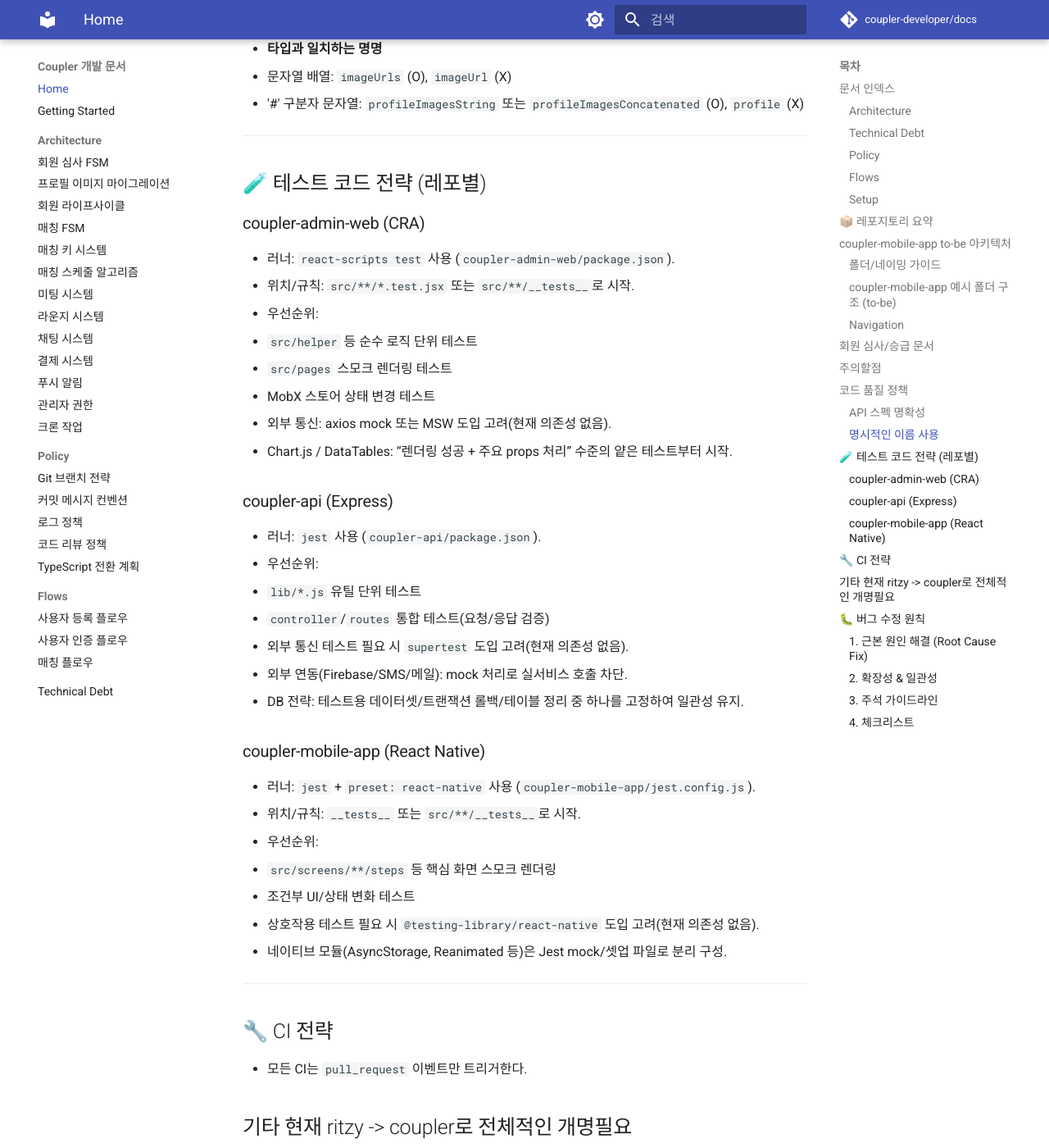
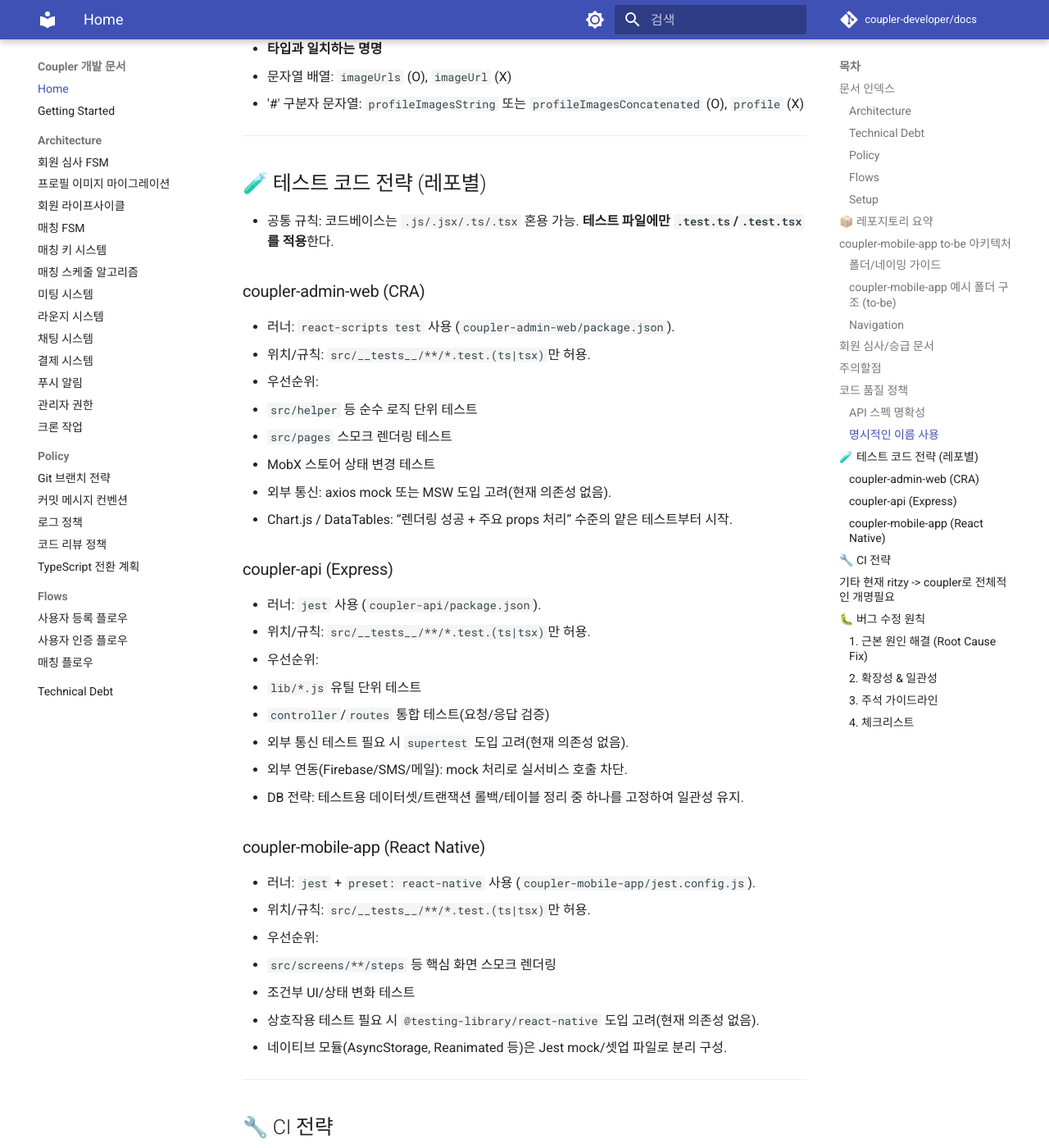
Before and after one commit to coupler-developer/docs, an MkDocs documentation site: the page built from content/AGENTS.md, in a window 1280 px wide and 1400 px high, scrolled down 4157 px. Shown: the whole window at 82% size. Built offline with MkDocs 1.6.1 and Material for MkDocs 9.7.7, drawn with Linux system fonts in a browser that asks for light colours; comment, search, counter and statistics services are not loaded.

Commit message:
docs: 테스트 규칙 추가
Signed-off-by: zmrdltl <meenseek5929@naver.com>

```diff
--- a/content/AGENTS.md
+++ b/content/AGENTS.md
@@ -138,10 +138,12 @@ src/
 
 ## 🧪 테스트 코드 전략 (레포별)
 
+- 공통 규칙: 코드베이스는 `.js/.jsx/.ts/.tsx` 혼용 가능. **테스트 파일에만 `.test.ts`/`.test.tsx`를 적용**한다.
+
 ### coupler-admin-web (CRA)
 
 - 러너: `react-scripts test` 사용 (`coupler-admin-web/package.json`).
-- 위치/규칙: `src/**/*.test.jsx` 또는 `src/**/__tests__`로 시작.
+- 위치/규칙: `src/__tests__/**/*.test.(ts|tsx)`만 허용.
 - 우선순위:
   1. `src/helper` 등 순수 로직 단위 테스트
   2. `src/pages` 스모크 렌더링 테스트
@@ -152,6 +154,7 @@ src/
 ### coupler-api (Express)
 
 - 러너: `jest` 사용 (`coupler-api/package.json`).
+- 위치/규칙: `src/__tests__/**/*.test.(ts|tsx)`만 허용.
 - 우선순위:
   1. `lib/*.js` 유틸 단위 테스트
   2. `controller`/`routes` 통합 테스트(요청/응답 검증)
@@ -162,7 +165,7 @@ src/
 ### coupler-mobile-app (React Native)
 
 - 러너: `jest` + `preset: react-native` 사용 (`coupler-mobile-app/jest.config.js`).
-- 위치/규칙: `__tests__` 또는 `src/**/__tests__`로 시작.
+- 위치/규칙: `src/__tests__/**/*.test.(ts|tsx)`만 허용.
 - 우선순위:
   1. `src/screens/**/steps` 등 핵심 화면 스모크 렌더링
   2. 조건부 UI/상태 변화 테스트
```
